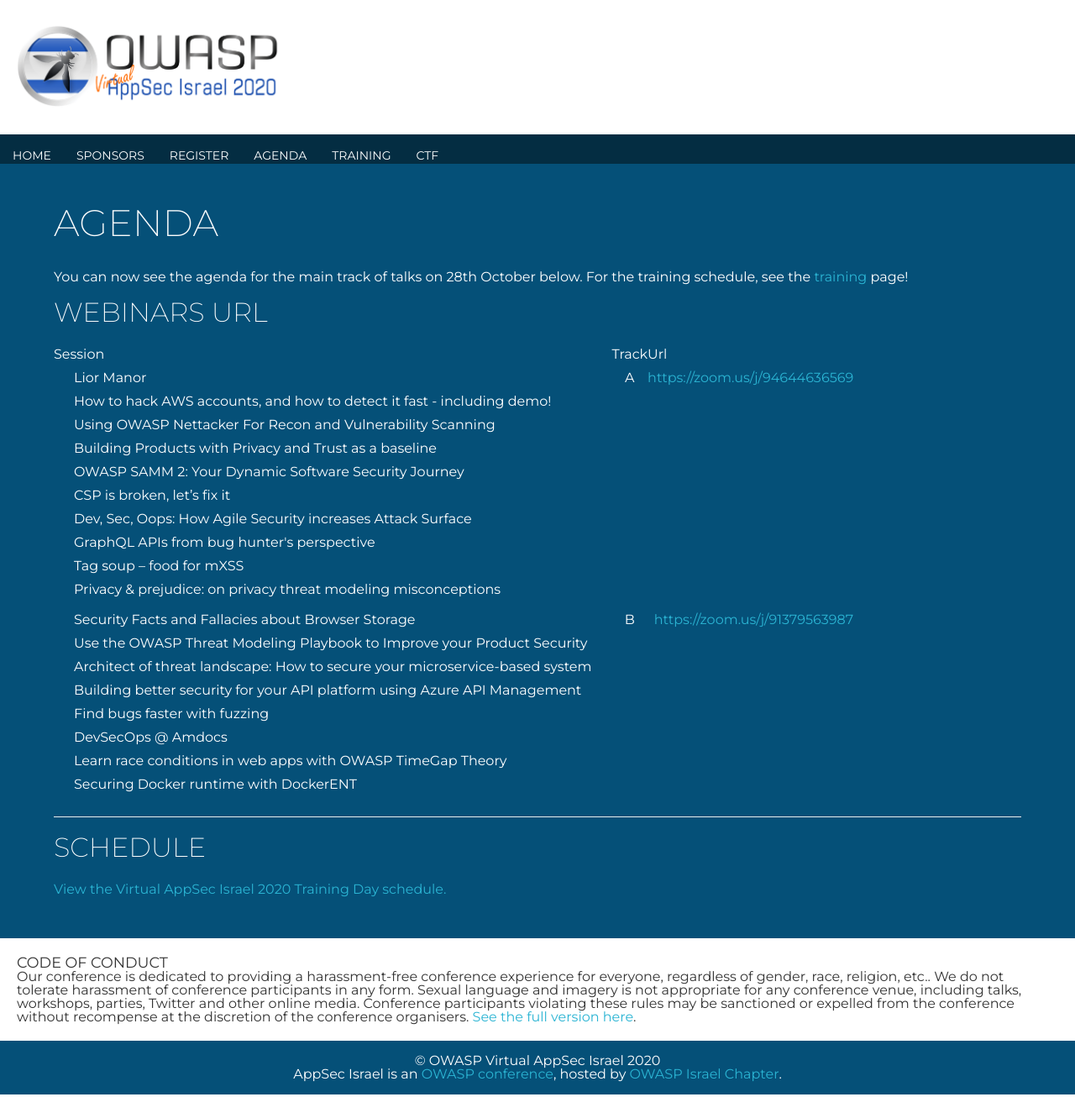
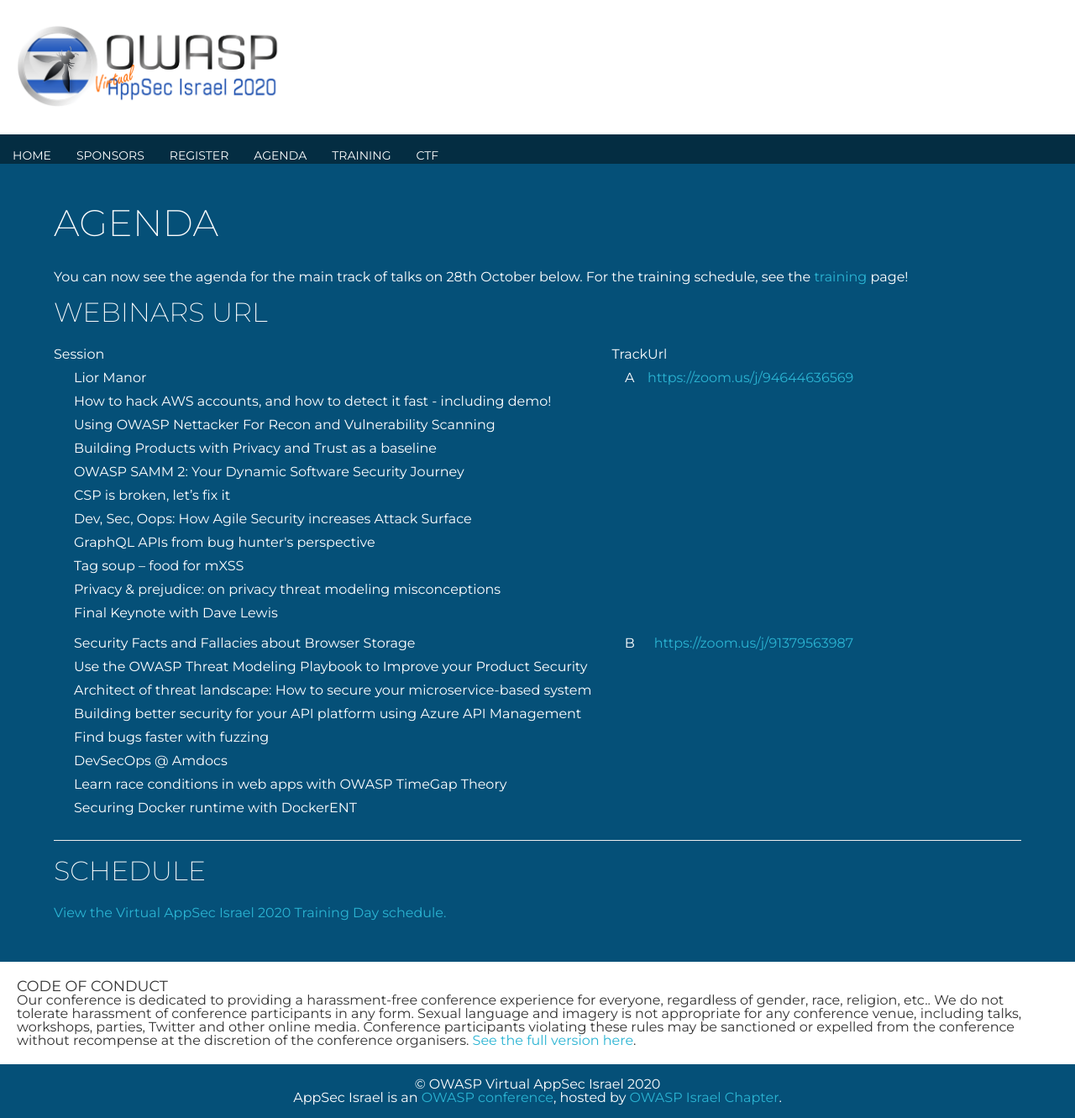
Before and after one commit to OWASP/www-event-appsecil-2023, a Jekyll site: the page built from Agenda.md, in a window 1280 px wide. Shown: the whole page at 84% size. Built offline with Jekyll 4.4.1, drawn with Linux system fonts in a browser that asks for light colours; our own code applies the rules of GitHub Pages for plain Markdown files; a script that is not in the unit is left out; before the commit the page ends 1303 px from its top, so only the background shows below that.

Commit message:
Update Agenda.md

```diff
--- a/Agenda.md
+++ b/Agenda.md
@@ -17,7 +17,7 @@ You can now see the agenda for the main track of talks on 28th October below. Fo
 </thead>
 <tbody>
 <tr>
-<td align="left"><ul>Lior Manor</ul><ul>How to hack AWS accounts, and how to detect it fast - including demo!</ul><ul>Using OWASP Nettacker For Recon and Vulnerability Scanning</ul><ul>Building Products with Privacy and Trust as a baseline</ul><ul>OWASP SAMM 2: Your Dynamic Software Security Journey</ul><ul>CSP is broken, let’s fix it</ul><ul>Dev, Sec, Oops: How Agile Security increases Attack Surface</ul><ul>GraphQL APIs from bug hunter's perspective</ul><ul>Tag soup – food for mXSS</ul><ul>Privacy &amp; prejudice: on privacy threat modeling misconceptions</ul></td>
+<td align="left"><ul>Lior Manor</ul><ul>How to hack AWS accounts, and how to detect it fast - including demo!</ul><ul>Using OWASP Nettacker For Recon and Vulnerability Scanning</ul><ul>Building Products with Privacy and Trust as a baseline</ul><ul>OWASP SAMM 2: Your Dynamic Software Security Journey</ul><ul>CSP is broken, let’s fix it</ul><ul>Dev, Sec, Oops: How Agile Security increases Attack Surface</ul><ul>GraphQL APIs from bug hunter's perspective</ul><ul>Tag soup – food for mXSS</ul><ul>Privacy &amp; prejudice: on privacy threat modeling misconceptions</ul><ul>Final Keynote with Dave Lewis</ul></td>
 <td align="center">A</td>
 <td align="right"><a href="https://zoom.us/j/94644636569">https://zoom.us/j/94644636569</a></td>
 </tr>
```
